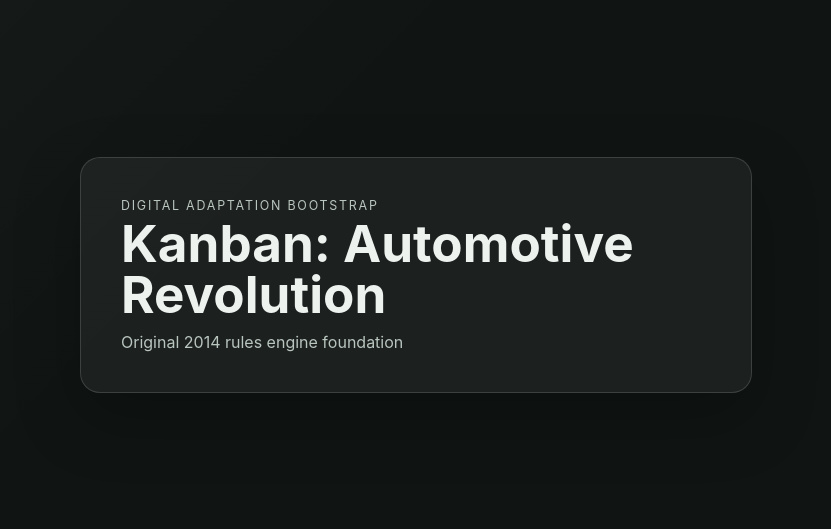
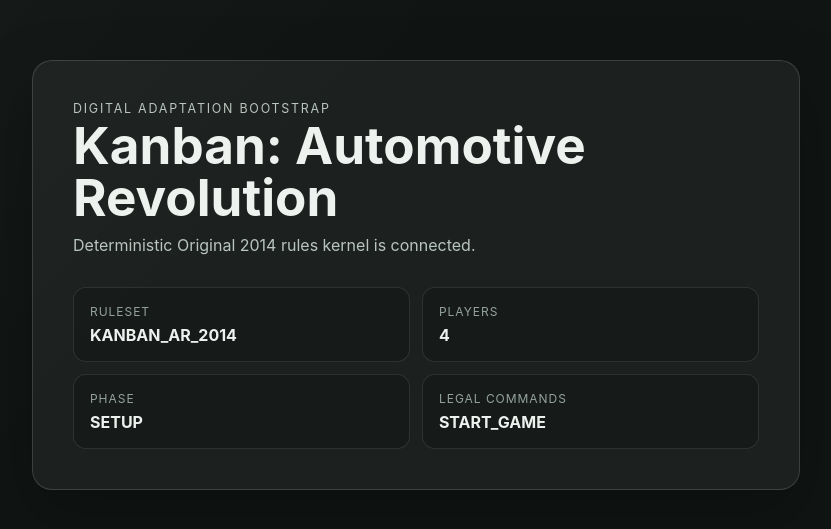
Before and after one commit to quendae/kanban, a React (Vite) app in the folder apps/web/: page / in a window 1280 px wide. Shown: the part 125-654 px from the top of the page, without its empty margins (224-1055 px from the left). Built offline with nearby package versions, Linux system fonts and the light colour scheme.

Commit message:
feat: connect web shell to rules kernel

```diff
--- a/apps/web/src/App.tsx
+++ b/apps/web/src/App.tsx
@@ -1,10 +1,39 @@
+import { createShellGame, getLegalCommands } from '@kanban/rules';
+
+const state = createShellGame({ seed: 'development', playerCount: 4 });
+
 export function App() {
+  const legalCommands = getLegalCommands(state, 'player:0');
+
   return (
     <main className="boot-shell">
       <section className="boot-card" aria-labelledby="app-title">
         <p className="eyebrow">Digital adaptation bootstrap</p>
         <h1 id="app-title">Kanban: Automotive Revolution</h1>
-        <p>Original 2014 rules engine foundation</p>
+        <p className="intro">Deterministic Original 2014 rules kernel is connected.</p>
+
+        <dl className="boot-state">
+          <div>
+            <dt>Ruleset</dt>
+            <dd>{state.ruleset}</dd>
+          </div>
+          <div>
+            <dt>Players</dt>
+            <dd>{state.playerCount}</dd>
+          </div>
+          <div>
+            <dt>Phase</dt>
+            <dd>{state.phase}</dd>
+          </div>
+          <div>
+            <dt>Legal commands</dt>
+            <dd>
+              {legalCommands.length > 0
+                ? legalCommands.map((command) => command.type).join(', ')
+                : 'None'}
+            </dd>
+          </div>
+        </dl>
       </section>
     </main>
   );
--- a/apps/web/src/styles.css
+++ b/apps/web/src/styles.css
@@ -34,7 +34,7 @@ textarea {
 }
 
 .boot-card {
-  width: min(42rem, 100%);
+  width: min(48rem, 100%);
   padding: 2.5rem;
   border: 1px solid rgba(255, 255, 255, 0.14);
   border-radius: 1.25rem;
@@ -58,3 +58,48 @@ textarea {
   letter-spacing: 0.14em;
   font-size: 0.78rem;
 }
+
+.intro {
+  max-width: 38rem;
+}
+
+.boot-state {
+  display: grid;
+  grid-template-columns: repeat(2, minmax(0, 1fr));
+  gap: 0.75rem;
+  margin: 2rem 0 0;
+}
+
+.boot-state > div {
+  padding: 1rem;
+  border: 1px solid rgba(255, 255, 255, 0.1);
+  border-radius: 0.8rem;
+  background: rgba(0, 0, 0, 0.18);
+}
+
+.boot-state dt {
+  color: #95a39c;
+  font-size: 0.75rem;
+  text-transform: uppercase;
+  letter-spacing: 0.08em;
+}
+
+.boot-state dd {
+  margin: 0.4rem 0 0;
+  font-weight: 650;
+  overflow-wrap: anywhere;
+}
+
+@media (max-width: 640px) {
+  .boot-shell {
+    padding: 1rem;
+  }
+
+  .boot-card {
+    padding: 1.5rem;
+  }
+
+  .boot-state {
+    grid-template-columns: 1fr;
+  }
+}
```
